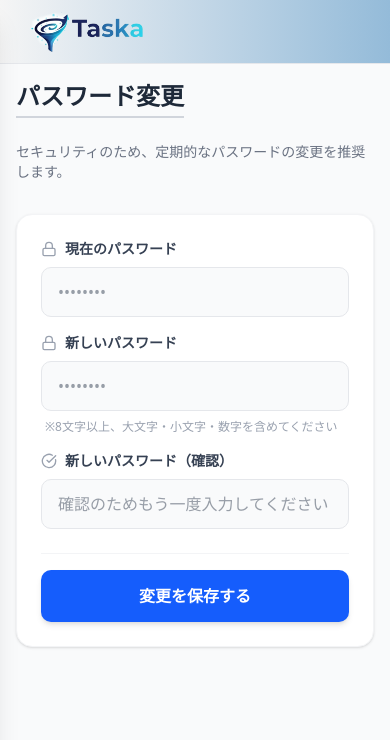
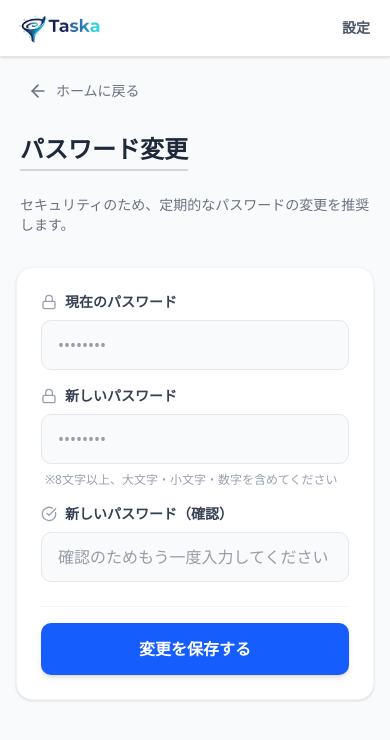
Before and after one commit to kengo2003/Taska, a Next.js app: page /settings in a window 390 px wide. Shown: the top 740 px of the page. Built offline with nearby package versions, Linux system fonts and the light colour scheme; no server answers; what aws-amplify would draw is missing.

Commit message:
setting/page.tsxの修正

```diff
--- a/app/(main)/settings/page.tsx
+++ b/app/(main)/settings/page.tsx
@@ -2,16 +2,15 @@
 
 import React, { useState } from "react";
 import Link from "next/link";
-import { Settings, Home, Lock, CheckCircle } from "lucide-react";
+import Image from "next/image";
+import { Lock, ArrowLeft, CheckCircle } from "lucide-react";
 
-import Sidebar from "@/components/common/Sidebar";
 import Header from "@/components/common/Header";
 import Title from "@/components/common/Title";
 
 export default function SettingsPage() {
   const [oldPassword, setOldPassword] = useState("");
   const [newPassword, setNewPassword] = useState("");
-  // 確認用パスワードの状態管理
   const [confirmPassword, setConfirmPassword] = useState("");
 
   const [message, setMessage] = useState("");
@@ -24,7 +23,6 @@ export default function SettingsPage() {
     setMessage("");
     setError("");
 
-    // パスワード一致チェック
     if (newPassword !== confirmPassword) {
       setError("新しいパスワードが一致しません。もう一度入力してください。");
       setIsLoading(false);
@@ -47,7 +45,7 @@ export default function SettingsPage() {
       setMessage("パスワードを変更しました");
       setOldPassword("");
       setNewPassword("");
-      setConfirmPassword(""); // 確認用もクリア
+      setConfirmPassword("");
     } catch (err: any) {
       setError(err.message);
     } finally {
@@ -55,38 +53,49 @@ export default function SettingsPage() {
     }
   };
 
-  // 設定ページ用のサイドバーコンテンツ
-  const SettingsSidebarContent = () => (
-    <div className="p-4 w-64">
-      <div className="flex items-center gap-2 text-gray-600 font-bold px-2 mb-6">
-        <Settings className="w-5 h-5" />
-        <span>設定メニュー</span>
+  return (
+    // サイドバーを削除し、縦方向のカラムレイアウトに変更
+    <div className="flex flex-col h-screen w-full bg-gray-50">
+
+      {/* PC用ヘッダー (md以上で表示) */}
+      <div className="hidden md:block">
+        <Header />
       </div>
 
-      <nav className="space-y-2">
-        <Link
-          href="/"
-          className="flex items-center gap-3 px-3 py-2 text-gray-600 hover:bg-blue-50 hover:text-blue-600 rounded-lg transition-colors"
-        >
-          <Home className="w-4 h-4" />
-          <span className="text-sm font-medium">ホームに戻る</span>
+      {/* モバイル用ヘッダー (md未満で表示) */}
+      <div className="md:hidden flex items-center justify-between p-3 border-b bg-white shrink-0 sticky top-0 z-10 shadow-sm">
+        <div className="flex items-center gap-3">
+          {/* ロゴクリックでホームへ */}
+          <Link href="/">
+            <div className="relative w-24 h-8">
+              <Image
+                src="/TaskaLogo.png"
+                alt="Logo"
+                fill
+                className="object-contain"
+                unoptimized
+              />
+            </div>
           </Link>
-      </nav>
         </div>
-  );
-
-  return (
-    <div className="flex h-screen w-full bg-gray-50">
-      <Sidebar>
-        <SettingsSidebarContent />
-      </Sidebar>
-
-      <div className="flex flex-1 flex-col overflow-hidden">
-        <Header />
+        <span className="text-sm font-bold text-gray-600 mr-2">設定</span>
+      </div>
 
       <main className="flex-1 overflow-y-auto p-4 md:p-8">
         <div className="max-w-2xl mx-auto">
-            <div className="mb-8">
+
+          {/* 「ホームに戻る」リンクエリア */}
+          <div className="mb-6">
+            <Link
+              href="/"
+              className="inline-flex items-center gap-2 text-gray-500 hover:text-blue-600 hover:bg-blue-50 px-3 py-2 rounded-lg transition-all group"
+            >
+              <ArrowLeft className="w-5 h-5 group-hover:-translate-x-1 transition-transform" />
+              <span className="font-medium text-sm">ホームに戻る</span>
+            </Link>
+          </div>
+
+          <div className="mb-8 px-1">
             <Title text="パスワード変更" />
             <p className="text-sm text-gray-500 mt-2">
               セキュリティのため、定期的なパスワードの変更を推奨します。
@@ -95,6 +104,7 @@ export default function SettingsPage() {
 
           <div className="bg-white p-6 md:p-10 rounded-2xl shadow-sm border border-gray-100">
             <form onSubmit={handleSubmit} className="space-y-6">
+
               {error && (
                 <div className="bg-red-50 text-red-600 p-4 rounded-lg text-sm border border-red-100 flex items-start gap-2 animate-in fade-in">
                   <span className="font-bold shrink-0">Error:</span>
@@ -111,7 +121,7 @@ export default function SettingsPage() {
 
               <div className="space-y-4">
                 <div>
-                    <label className="text-sm font-bold text-gray-700 mb-2 flex items-center gap-2">
+                  <label className="block text-sm font-bold text-gray-700 mb-2 flex items-center gap-2">
                     <Lock className="w-4 h-4 text-gray-400" />
                     現在のパスワード
                   </label>
@@ -126,7 +136,7 @@ export default function SettingsPage() {
                 </div>
 
                 <div>
-                    <label className="text-sm font-bold text-gray-700 mb-2 flex items-center gap-2">
+                  <label className="block text-sm font-bold text-gray-700 mb-2 flex items-center gap-2">
                     <Lock className="w-4 h-4 text-gray-400" />
                     新しいパスワード
                   </label>
@@ -172,11 +182,7 @@ export default function SettingsPage() {
               <div className="pt-4 border-t border-gray-100 mt-6">
                 <button
                   type="submit"
-                    disabled={
-                      isLoading ||
-                      (confirmPassword !== "" &&
-                        newPassword !== confirmPassword)
-                    }
+                  disabled={isLoading || (confirmPassword !== "" && newPassword !== confirmPassword)}
                   className="w-full bg-blue-600 hover:bg-blue-700 text-white font-bold py-3.5 px-6 rounded-lg shadow-md hover:shadow-lg transform transition-all active:scale-[0.99] disabled:opacity-70 disabled:cursor-not-allowed flex items-center justify-center gap-2"
                 >
                   {isLoading ? (
@@ -191,6 +197,5 @@ export default function SettingsPage() {
         </div>
       </main>
     </div>
-    </div>
   );
 }
```
Lines whose indentation alone changed are shown as unchanged.
